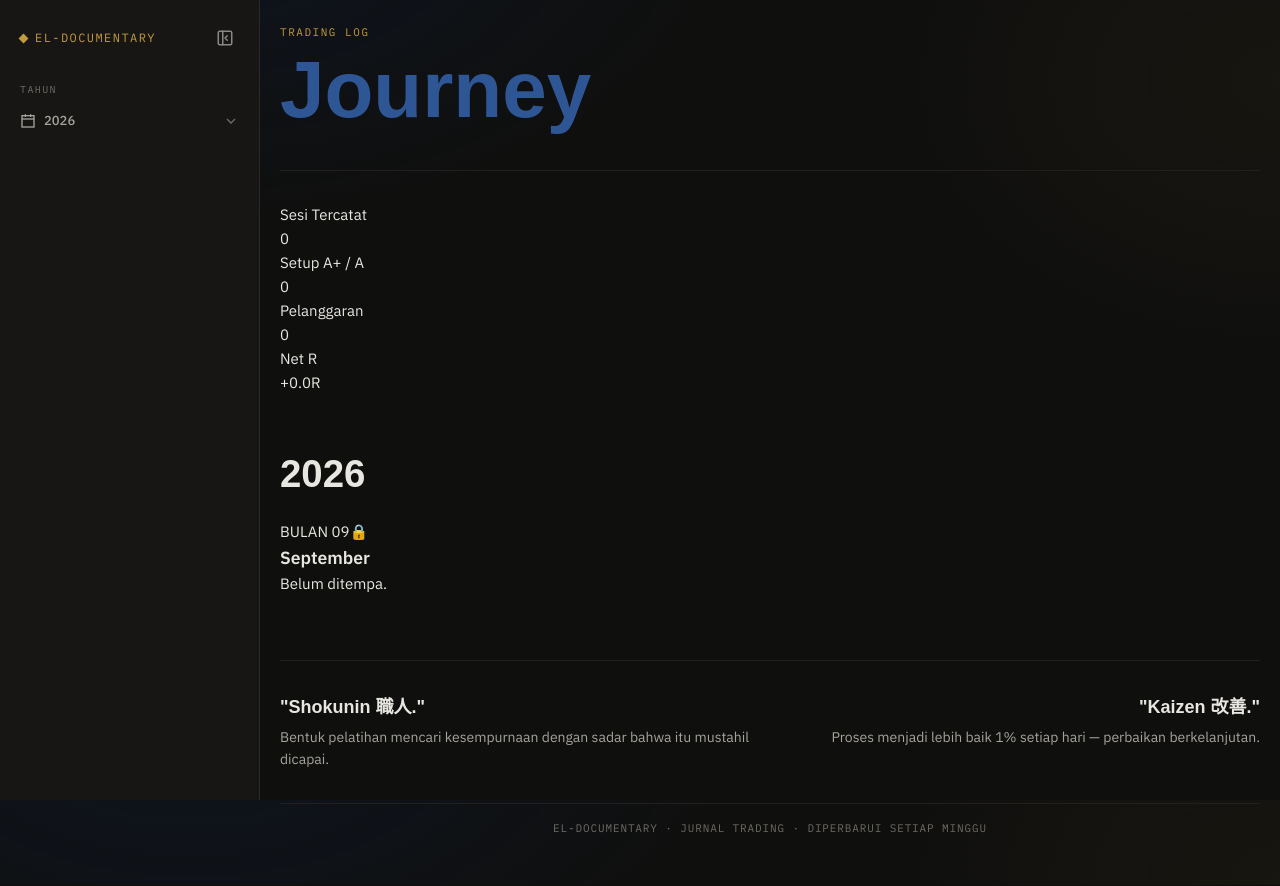
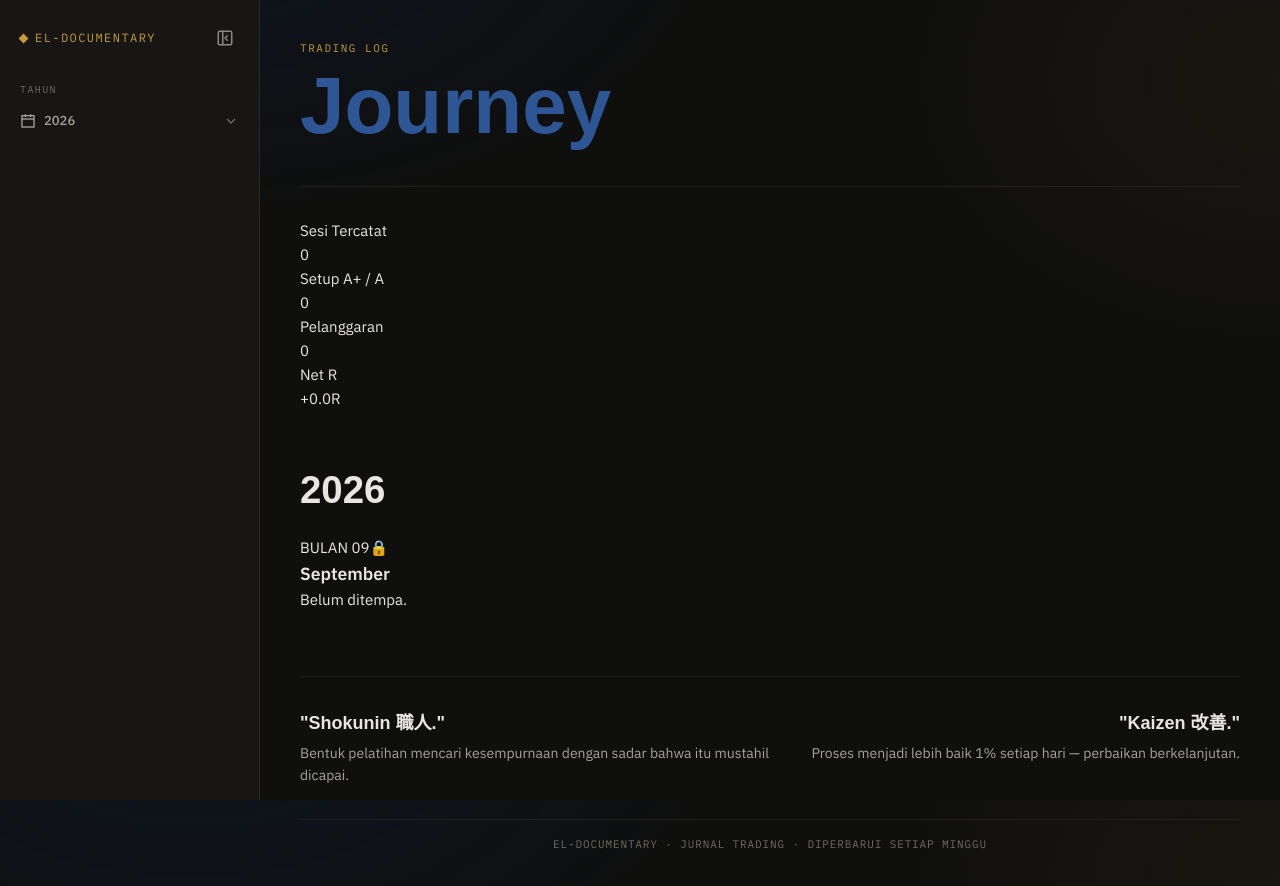
Before and after one commit to Eleven-stack11/the-tempering, a Next.js app: page / in a window 1280 px wide. Shown: the top 886 px of the page. Built offline with nearby package versions, Linux system fonts and the light colour scheme; a web font is replaced by a local one.

Commit message:
Update layout.tsx

```diff
--- a/app/layout.tsx
+++ b/app/layout.tsx
@@ -76,14 +76,15 @@ export default async function RootLayout({
       <body className="bg-[#0F0F0E] text-[#E8E6E1] antialiased">
         <Sidebar months={monthList} />
         <main
-          className="min-h-screen transition-all duration-300 ease-in-out px-6 md:px-12 pt-6 pb-12"
+          className="min-h-screen transition-all duration-300 ease-in-out"
           style={{
             marginLeft: "var(--sidebar-width, 260px)",
+            padding: "0 20px",
             maxWidth: "calc(100% - var(--sidebar-width, 260px))",
           }}
         >
           <TopNav />
-          <div className="mt-4">{children}</div>
+          <div style={{ marginTop: "16px" }}>{children}</div>
         </main>
       </body>
     </html>
```
